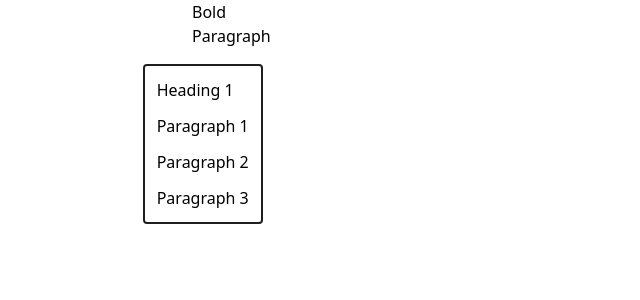
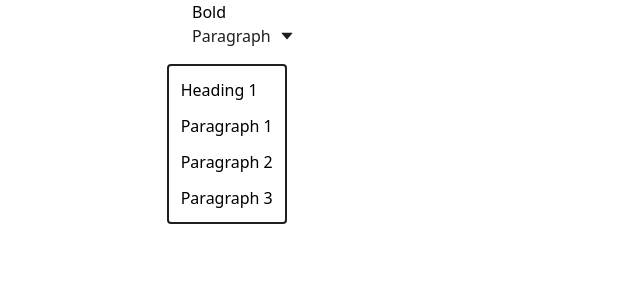
Before and after one commit to oyeyipo45/dev-forum, a Next.js app: page /admin/post/create in a window 1280 px wide. Both pictures are taken after a click on the button "Paragraph". Shown: the top 300 px of the page, without its empty margins (0-640 px from the left). Built offline with nearby package versions, Linux system fonts and the light colour scheme.

Commit message:
add button

```diff
--- a/src/components/common/DropdownOptions.tsx
+++ b/src/components/common/DropdownOptions.tsx
@@ -10,7 +10,7 @@ const DropdownOptions: FC<Props> = ({ head, options }): JSX.Element => {
 
   return (
       <button className='relative'
-          onClick={() => setShowOptions(!showOptions)}
+          onMouseDown={() => setShowOptions(!showOptions)}
           onBlur={() => setShowOptions(false)}>
 
       {head}
@@ -19,7 +19,7 @@ const DropdownOptions: FC<Props> = ({ head, options }): JSX.Element => {
           <ul className='p-3 space-y-3'>
             {options.map(({ label, onClick }, index) => {
               return (
-                <li key={label + index} onClick={onClick}>
+                <li key={label + index} onMouseDown={onClick}>
                   {label}
                 </li>
               );
--- /dev/null
+++ b/src/components/editor/EditorUtils.ts
@@ -0,0 +1,6 @@
+import { Editor } from '@tiptap/react';
+
+
+export const getFocusedEditor = (editor : Editor) => {
+    return editor.chain().focus()
+}
--- /dev/null
+++ b/src/components/editor/toolBar/Button.tsx
@@ -0,0 +1,26 @@
+import { FC, MouseEventHandler, ReactNode, useCallback } from 'react';
+
+interface Props {
+  children: ReactNode;
+  active?: boolean;
+  disabled?: boolean;
+  onMouseDown?: MouseEventHandler<HTMLButtonElement>;
+  onClick?: MouseEventHandler<HTMLButtonElement>;
+}
+
+const Button: FC<Props> = ({ children, active, disabled, onMouseDown, onClick }): JSX.Element => {
+  const getActiveStyle = useCallback((): string => {
+    if (active) return 'dark:bg-primary dark:text-primary-dark bg-primary-dark text-primary';
+    else return 'text-secondary-light bg-secondary-light';
+  }, [active]);
+
+  const commonClasses = 'p-2 rounded text-lg hover:sale-110 transition';
+
+  return (
+    <button type='button' onMouseDown={onMouseDown} onClick={onClick} className={commonClasses + getActiveStyle()} disabled={disabled}>
+      {children}
+    </button>
+  );
+};
+
+export default Button;
--- a/src/components/editor/toolBar/toolBar.tsx
+++ b/src/components/editor/toolBar/toolBar.tsx
@@ -1,6 +1,8 @@
 import DropdownOptions from '@/components/common/DropdownOptions';
 import { Editor } from '@tiptap/react';
 import { FC } from 'react';
+import { AiFillCaretDown } from 'react-icons/ai';
+import { getFocusedEditor } from '../EditorUtils';
 
 interface Props {
   editor: Editor | null;
@@ -8,17 +10,34 @@ interface Props {
 
 const ToolBar: FC<Props> = ({ editor }): JSX.Element | null => {
   if (!editor) return null;
+
+  const options = [
+    { label: 'Heading 1', onClick: () => {getFocusedEditor(editor).setParagraph().run()} },
+    { label: 'Paragraph 1', onClick: () => getFocusedEditor(editor).toggleHeading({level : 1}).run() },
+    { label: 'Paragraph 2', onClick: () => getFocusedEditor(editor).toggleHeading({level : 2}).run() },
+    { label: 'Paragraph 3', onClick: () => getFocusedEditor(editor).toggleHeading({level : 3}).run() },
+  ];
+
+    const getLabel = () : string => {
+        if (editor.isActive('heading', { level: 1 })) return "Heading 1"
+        if (editor.isActive('heading', { level: 2 })) return 'Heading 2';
+        if (editor.isActive('heading', { level: 3 })) return 'Heading 3';
+
+        return "Paragraph"
+    }
+
+  const Head = () => {
+    return (
+      <div className='flex items-center space-x-2 text-primary-dark dark:text-primary'>
+            <p>{getLabel()}</p>
+        <AiFillCaretDown />
+      </div>
+    );
+  };
+
   return (
     <div>
-      <DropdownOptions
-        options={[
-          { label: 'Heading 1', onClick: () => {} },
-          { label: 'Paragraph 1', onClick: () => {} },
-          { label: 'Paragraph 2', onClick: () => {} },
-          { label: 'Paragraph 3', onClick: () => {} },
-        ]}
-        head={<>Paragraph</>}
-      />
+      <DropdownOptions options={options} head={<Head />} />
     </div>
   );
 };
```
